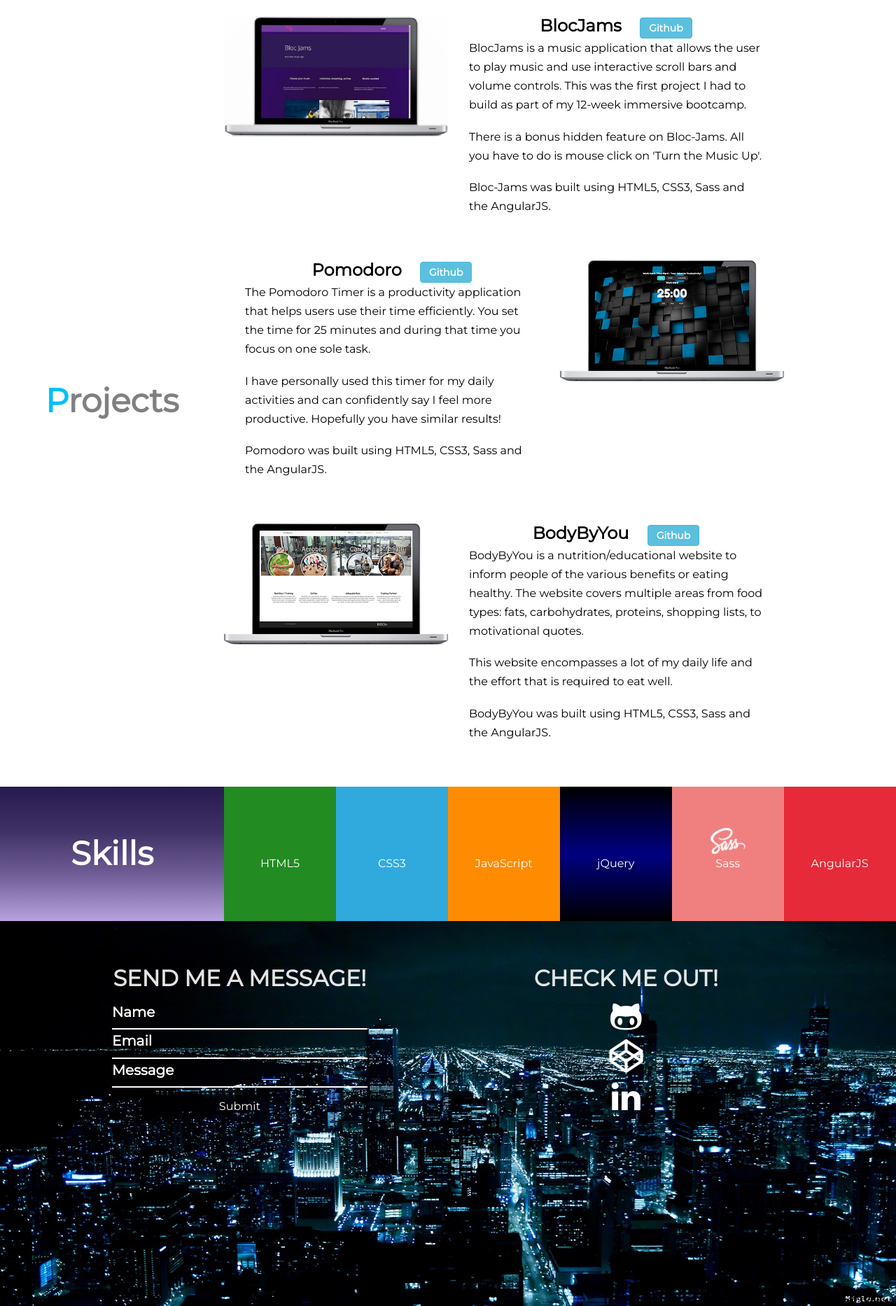
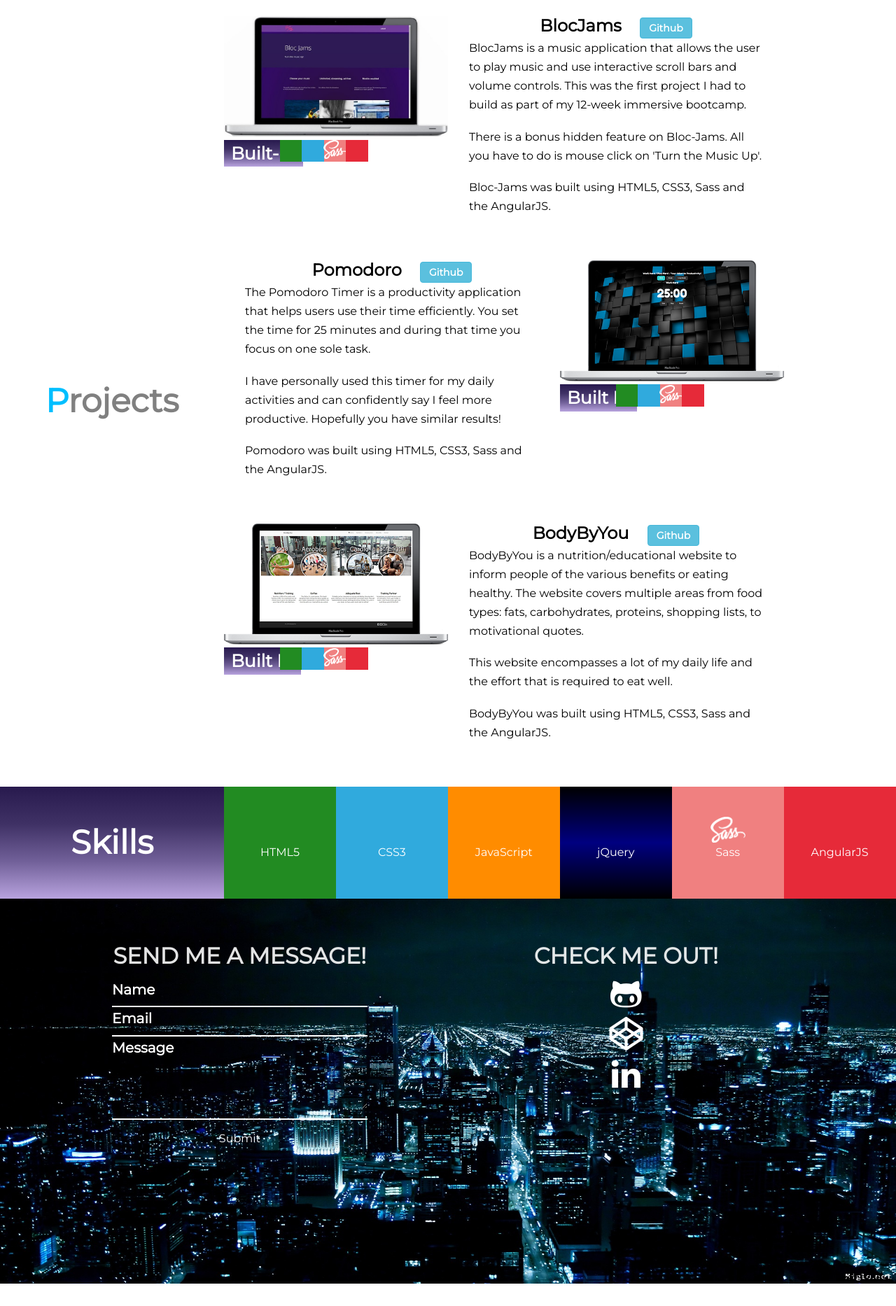
Before and after one commit to ilitvak/ilitvak.github.io, a PHP site: page / in a window 1280 px wide. Shown: the part 476-2342 px from the top of the page at 70% size. After the commit the page ends 2310 px from the top, so only its background shows below. Run offline with PHP 8.4, Linux system fonts and the light colour scheme; some libraries are stand-ins or nearby versions.

Commit message:
updated form message section, updated projects section to include skills boxes

```diff
--- a/index.html
+++ b/index.html
@@ -23,9 +23,26 @@
             <h1>Projects</h1>
             <div class="project-container">
                 <div class="project clearfix">
+                    <div class="project-info">
                         <a href="http://bloc-jams-testss.herokuapp.com/" target="_blank">
                             <img class="bloc" src="assets/bloc-jams.jpg" alt="bloc-image">
                         </a>
+                        <h2>Built-In</h2>
+                        <ul class="credential-list clearfix">
+                            <li class="html5">
+                                <span class="icon-html5-02 icons"></span>
+                            </li>
+                            <li class="css3">
+                                <span class="icon-css3-02 icons"></span>
+                            </li>
+                            <li class="sass">
+                                <img src="assets/sass.png" class="icon" />
+                            </li>
+                            <li class="angular">
+                                <span class="icon-angularjs icons"></span>
+                            </li>
+                        </ul>
+                    </div>
 
                     <div class="title">
                         <h2>BlocJams <a href="https://github.com/ilitvak/bloc-jams" target="_blank">Github</a></h2>
@@ -37,9 +54,27 @@
                 </div>
 
                 <div class="project clearfix">
+                    <div class="project-info">
                         <a href="http://pomodoro-app-timer.herokuapp.com/" target="_blank">
                             <img class="pomodoro" src="assets/pom.png" alt="pom-image">
                         </a>
+                        <h2>Built In</h2>
+                        <ul class="credential-list clearfix">
+                            <li class="html5">
+                                <span class="icon-html5-02 icons"></span>
+                            </li>
+                            <li class="css3">
+                                <span class="icon-css3-02 icons"></span>
+                            </li>
+                            <li class="sass">
+                                <img src="assets/sass.png" class="icon" />
+                            </li>
+                            <li class="angular">
+                                <span class="icon-angularjs icons"></span>
+                            </li>
+                        </ul>
+                    </div>
+
 
                     <div class="title pom">
                         <h2>Pomodoro <a href="https://github.com/ilitvak/Pomodoro-App" target="_blank">Github</a></h2>
@@ -52,9 +87,27 @@
                 </div>
 
                 <div class="project clearfix">
+                    <div class="project-info">
                         <a href="http://bodybyyou.herokuapp.com/" target="_blank">
                             <img class="bodybyyou" src="assets/bodybyyou.png" alt="bodybyyou-image">
                         </a>
+                        <h2>Built In</h2>
+                        <ul class="credential-list clearfix">
+                            <li class="html5">
+                                <span class="icon-html5-02 icons"></span>
+                            </li>
+                            <li class="css3">
+                                <span class="icon-css3-02 icons"></span>
+                            </li>
+                            <li class="sass">
+                                <img src="assets/sass.png" class="icon" />
+                            </li>
+                            <li class="angular">
+                                <span class="icon-angularjs icons"></span>
+                            </li>
+                        </ul>
+                    </div>
+
                     <div class="title">
                         <h2>BodyByYou <a href="https://github.com/ilitvak/bodybyyou" target="_blank">Github</a></h2>
 
@@ -111,7 +164,7 @@
                         <label for="email-input" data-req-text="Email"></label>
                     </div>
                     <div class="message-container text-fields">
-                        <input id="message-input" type="text" name="message">
+                        <textarea id="message-input" name="message" rows="5"></textarea>
                         <label for="message-input" data-req-text="message"></label>
                     </div>
                     <div class="submit-container">
--- a/script.js
+++ b/script.js
@@ -1,15 +1,15 @@
 
 /*Hides input text when clicked on*/
 
-$(".text-fields input").click(function(){
+$(".text-fields input, .text-fields textarea").click(function(){
    $(this).next().hide();
 });
 
-$(".text-fields input").focusin(function(){
+$(".text-fields input, .text-fields textarea").focusin(function(){
     $(this).click();
 });
 
-$(".text-fields input").blur(function(){
+$(".text-fields input, .text-fields textarea").blur(function(){
     if($(this).val() == "") {
         $(this).next().show();
     }
--- a/stylesheets/style.css
+++ b/stylesheets/style.css
@@ -79,13 +79,13 @@
     margin-bottom: 8%;
 }
 
-.project > a {
+.project-info {
     display: block;
     width: 40%;
     float: left;
 }
 
-.project:nth-child(even) > a {
+.project:nth-child(even) .project-info {
     float: right;
 }
 
@@ -154,6 +154,36 @@
     float: right;
 }
 
+.project-info {
+    position: relative;
+}
+
+.project-info h2 {
+    position: absolute;
+    padding: 5px 10px;
+    font-size: 25px;
+    color: #fff;
+    background: linear-gradient(#281a4e, #3f3165, #716099, #b8a3de);
+}
+
+.project-info a {
+    display: inline-block;
+}
+
+.project-info .icons {
+    top: calc(50% - 15px);
+    font-size: 30px;
+}
+
+.project-info .credential-list {
+    width: 59%;
+}
+
+.project-info .credential-list img {
+    width: 35px;
+    top: calc(50% - 15px);
+    left: calc(50% - 17px);
+}
 
 
 /* end of section for projects*/
@@ -211,7 +241,9 @@
     border-bottom: 2px solid #fff;
 }
 
-.input-container label:nth-child(2)::before {
+.input-container label::before,
+.email-container label::before,
+.message-container label::before {
     content: "Name";
     float: left;
     font-size: 20px;
@@ -220,7 +252,7 @@
     text-shadow: 3px;
 }
 
-input {
+input, textarea {
     padding: 3px 5px;
     margin-bottom: 10px;
     width: 100%;
@@ -232,23 +264,13 @@
     outline: none;
 }
 
-
-.email-container label:nth-child(2)::before {
+.email-container label::before {
     content: "Email";
-    float: left;
-    font-size: 20px;
-    font-weight: bold;
-    color: #fff;
-    text-shadow: 3px;
 }
 
-.message-container label:nth-child(2)::before {
+.message-container label::before {
     content: "Message";
-    float: left;
-    font-size: 20px;
-    font-weight: bold;
-    color: #fff;
-    text-shadow: 10px ;
+    text-shadow: 10px;
 }
 
 .email-container, .message-container {
@@ -290,11 +312,6 @@
     background: linear-gradient(#281a4e, #3f3165, #716099, #b8a3de);
 }
 
-/*
-.skills h2::first-letter {
-    color: #00bfff;
-}
-*/
 
 .skills h2 {
     position: absolute;
@@ -321,7 +338,7 @@
     position: relative;
     width: 16.66%;
     height: 0;
-    padding-top: 20%;
+    padding-top: 16.66%;
     list-style-type: none;
     float: left;
 }
@@ -438,6 +455,10 @@
     list-style-type: none;
 }
 
+.social-icons-container a {
+    display: inline-block;
+}
+
 i {
     color: #fff;
 }
```
Lines whose indentation alone changed are shown as unchanged.
